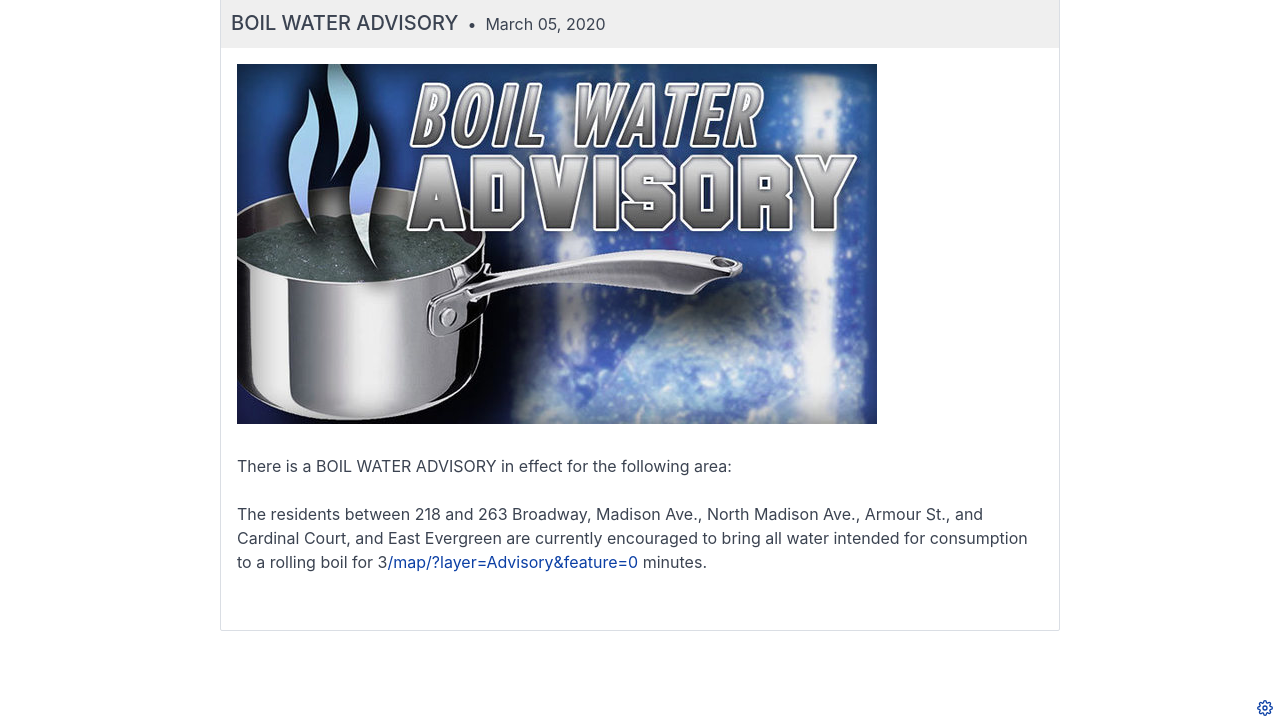
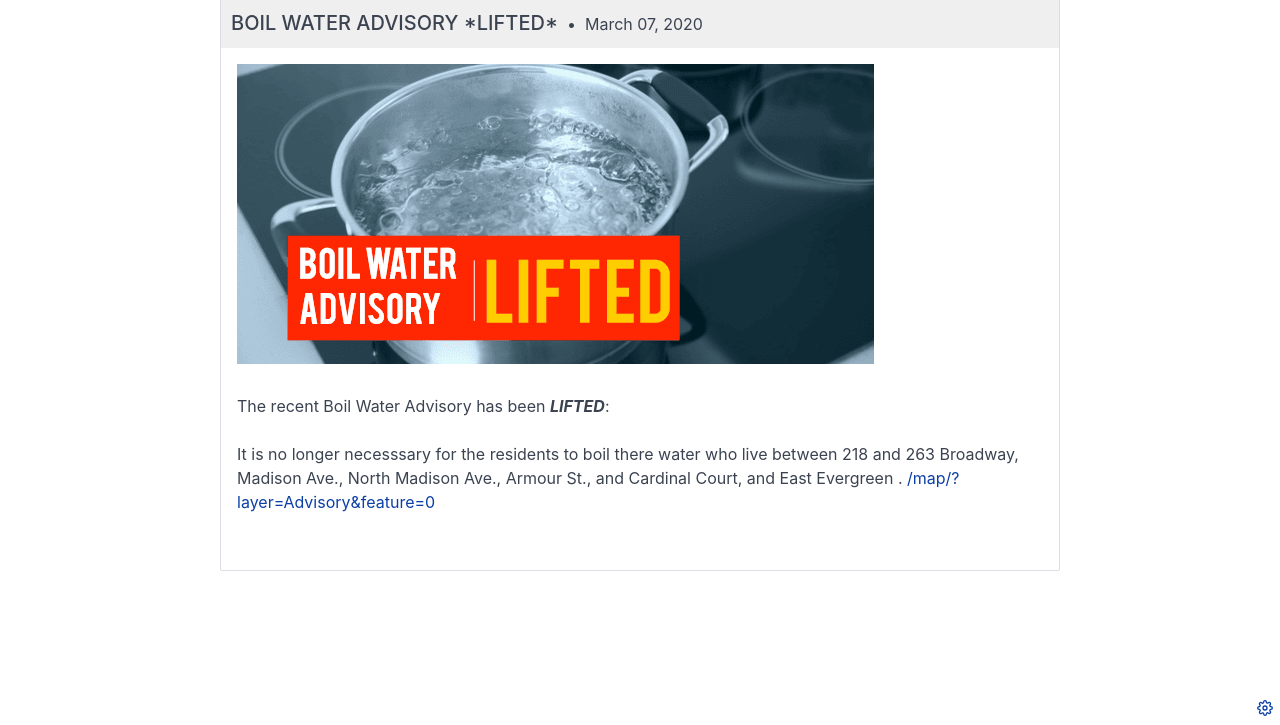
Before and after one commit to mapsync/irvine-advisory, a Gatsby site: page /blog/2019-12-10-boil-water-advisory in a window 1280 px wide. Shown: the part 75-800 px from the top of the page. Built offline with nearby package versions, Linux system fonts and the light colour scheme; Gatsby itself is replaced by a stand-in of ours.

Commit message:
Update Advisory “2019-12-10-boil-water-advisory”

```diff
--- a/src/pages/blog/2019-12-10-boil-water-advisory.md
+++ b/src/pages/blog/2019-12-10-boil-water-advisory.md
@@ -1,12 +1,12 @@
 ---
 templateKey: blog-post
-title: BOIL WATER ADVISORY
-date: 2020-03-05T21:17:00.000Z
-draft: false
-description: BOIL WATER ADVISORY ISSUED
+title: BOIL WATER ADVISORY *LIFTED*
+date: 2020-03-07T14:17:00.000Z
+draft: true
+description: Boil water advisory LIFTED
 ---
-![](/img/boil-water-image.jpg)
+![](/img/boilwater-lifted.png)
 
-There is a BOIL WATER ADVISORY in effect for the following area:
+The recent Boil Water Advisory has been _**LIFTED**_:
 
-The residents between 218 and 263 Broadway, Madison Ave., North Madison Ave., Armour St., and Cardinal Court, and East Evergreen are currently encouraged to bring all water intended for consumption to a rolling boil for 3[/map/?layer=Advisory&feature=0](/map/?layer=Advisory&feature=0) minutes.
+It is no longer necesssary for the residents to boil there water who live between 218 and 263 Broadway, Madison Ave., North Madison Ave., Armour St., and Cardinal Court, and East Evergreen . [/map/?layer=Advisory&feature=0](/map/?layer=Advisory&feature=0)
```
